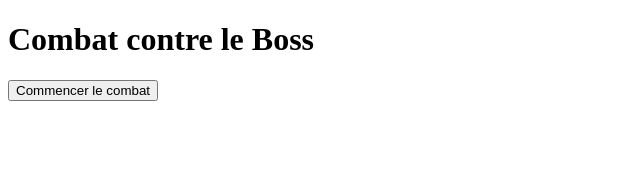
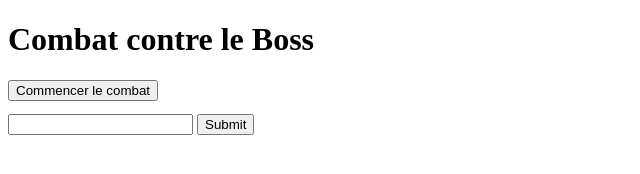
Before and after one commit to Bismellah-hashimi/jeu-combat, a plain HTML site: page view/index.html in a window 1280 px wide. Shown: the whole page, without its empty margins (0-640 px from the left). Drawn offline with Linux system fonts and the light colour scheme.

Commit message:
forme validation

```diff
--- a/script/main.js
+++ b/script/main.js
@@ -61,5 +61,17 @@ function commencerCombat() {
     }, tempsAttaque); // Attaquer toutes les `tempsAttaque` millisecondes
 }
 
+function myFunction() {
+  // Get the value of the input field with id="numb"
+  let x = document.getElementById("numb").value;
+  // If x is Not a Number or less than one or greater than 10
+  let text;
+  if (isNaN(x) || x < 1) {
+    text = "Input not valid";
+  } else {
+    text = "Input OK";
+  }
+  document.getElementById("demo").innerHTML = text;
+}
 // Ajouter un événement pour démarrer le combat au clic sur le bouton
 document.getElementById("startGameBtn").addEventListener("click", commencerCombat);
--- a/view/index.html
+++ b/view/index.html
@@ -1,15 +1,24 @@
 <!DOCTYPE html>
 <html lang="en">
+
 <head>
     <meta charset="UTF-8">
     <meta name="viewport" content="width=device-width, initial-scale=1.0">
     <link rel="stylesheet" href="../style/style.css">
     <title>Jeu de combat</title>
 </head>
+
 <body>
-   <h1>Combat contre le Boss</h1>
+    <h1>Combat contre le Boss</h1>
+
     <button id="startGameBtn">Commencer le combat</button>
     <pre id="gameLog"></pre>
+    <input id="numb">
+
+    <button type="button" onclick="myFunction()">Submit</button>
+
+    <p id="demo"></p>
     <script src="../script/main.js"></script>
 </body>
+
 </html>
```
